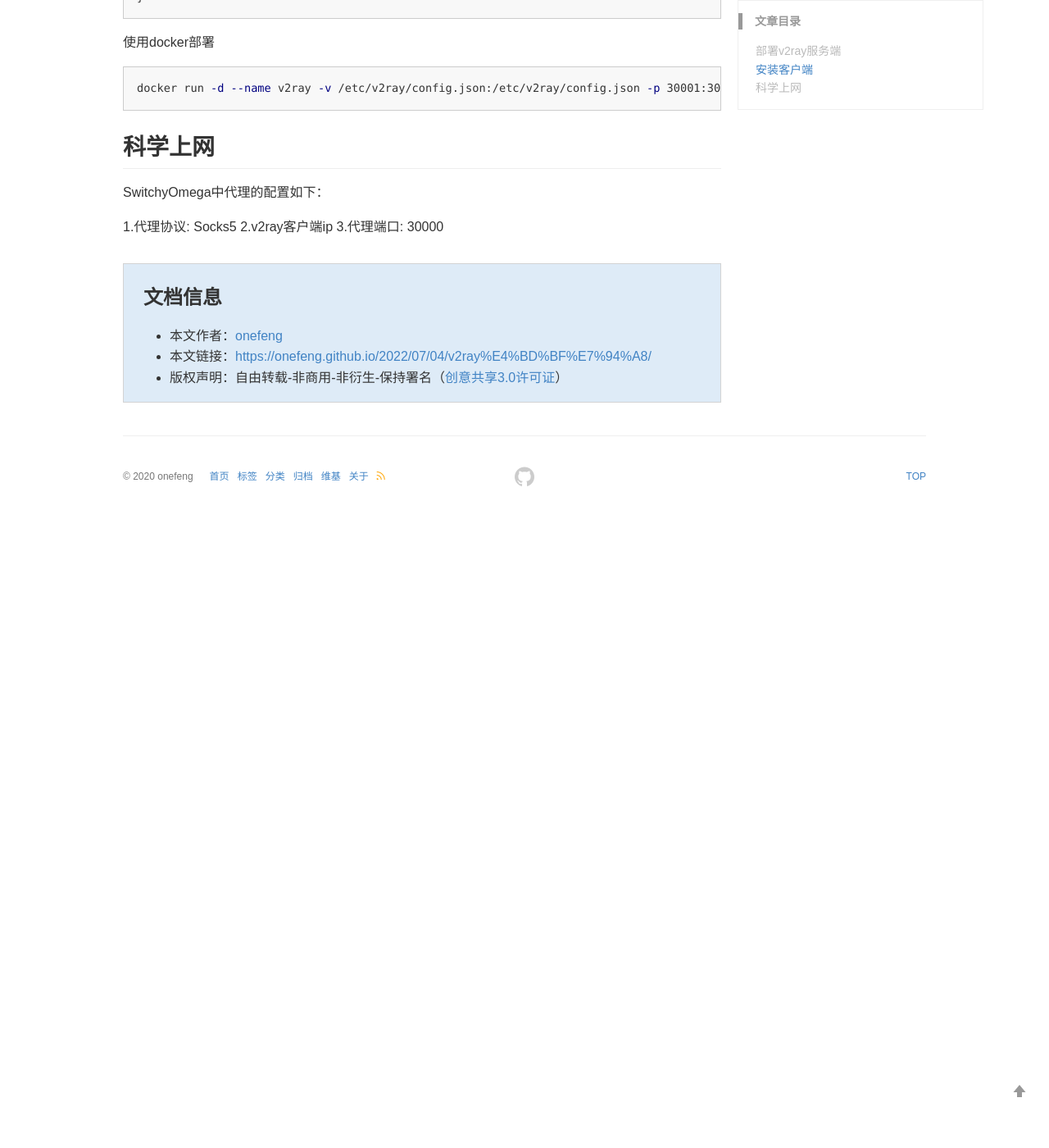
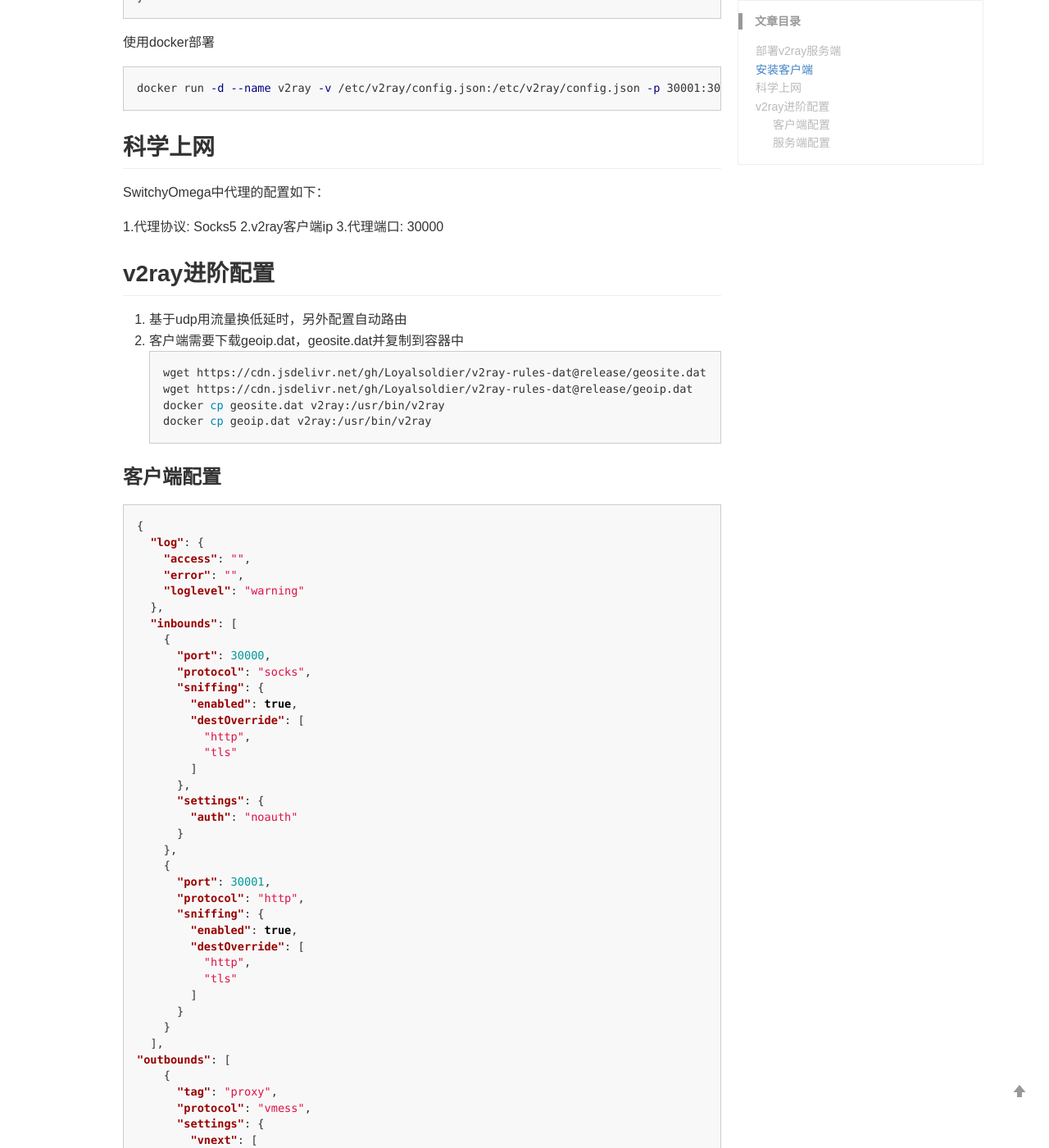
Before and after one commit to onefeng/onefeng.github.io, a Jekyll site: the page built from _posts/2022-07-04-v2ray使用.md, in a window 1280 px wide and 1400 px high, scrolled down 2241 px. Shown: the whole window at 82% size. Built offline with Jekyll 4.4.1, drawn with Linux system fonts in a browser that asks for light colours; comment, search, counter and statistics services are not loaded; before the commit the page ends 2871 px from its top, so only the background shows below that; some of the changed text lies outside the part shown.

````diff
--- a/_posts/2022-07-04-v2ray使用.md
+++ b/_posts/2022-07-04-v2ray使用.md
@@ -123,3 +123,185 @@ SwitchyOmega中代理的配置如下：
 1.代理协议: Socks5
 2.v2ray客户端ip
 3.代理端口: 30000
+
+## v2ray进阶配置
+
+1. 基于udp用流量换低延时，另外配置自动路由
+2. 客户端需要下载geoip.dat，geosite.dat并复制到容器中
+```shell
+wget https://cdn.jsdelivr.net/gh/Loyalsoldier/v2ray-rules-dat@release/geosite.dat
+wget https://cdn.jsdelivr.net/gh/Loyalsoldier/v2ray-rules-dat@release/geoip.dat
+docker cp geosite.dat v2ray:/usr/bin/v2ray
+docker cp geoip.dat v2ray:/usr/bin/v2ray
+```
+
+### 客户端配置
+
+```json
+{
+  "log": {
+    "access": "",
+    "error": "",
+    "loglevel": "warning"
+  },
+  "inbounds": [
+    {
+      "port": 30000,
+      "protocol": "socks",
+      "sniffing": {
+        "enabled": true,
+        "destOverride": [
+          "http",
+          "tls"
+        ]
+      },
+      "settings": {
+        "auth": "noauth"
+      }
+    },
+    {
+      "port": 30001,
+      "protocol": "http",
+      "sniffing": {
+        "enabled": true,
+        "destOverride": [
+          "http",
+          "tls"
+        ]
+      }
+    }
+  ],
+"outbounds": [
+    {
+      "tag": "proxy",
+      "protocol": "vmess",
+      "settings": {
+        "vnext": [
+          {
+            "address": "2.35.231.61",
+            "port": 52346,
+            "users": [
+              {
+                "id": "bcaf4ef2-b88a-43f5-b820-a2f45af55ba5",
+                "alterId": 64
+              }
+            ]
+          }
+        ]
+      },
+      "streamSettings": {
+        "network": "kcp",
+        "kcpSettings": {
+          "uplinkCapacity": 50,
+          "downlinkCapacity": 100,
+          "congestion": true,
+          "header": {
+            "type": "srtp"
+          }
+        }
+      }
+    },
+    {
+      "tag": "direct",
+      "protocol": "freedom",
+      "settings": {}
+    }
+  ],
+"routing": {
+    "domainStrategy": "IPIfNonMatch",
+    "domainMatcher": "mph",
+    "rules": [
+      {
+        "type": "field",
+        "outboundTag": "direct",
+        "protocol": [
+          "bittorrent"
+        ]
+      },
+      {
+        "type": "field",
+        "outboundTag": "proxy",
+        "domain": [
+          "full:www.icloud.com",
+          "domain:icloud-content.com",
+          "geosite:google"
+        ]
+      },
+      {
+        "type": "field",
+        "outboundTag": "direct",
+        "domain": [
+          "geosite:tld-cn",
+          "geosite:icloud",
+          "geosite:category-games@cn"
+        ]
+      },
+      {
+        "type": "field",
+        "outboundTag": "proxy",
+        "domain": [
+          "geosite:geolocation-!cn"
+        ]
+      },
+      {
+        "type": "field",
+        "outboundTag": "direct",
+        "domain": [
+          "geosite:cn",
+          "geosite:private"
+        ]
+      },
+      {
+        "type": "field",
+        "outboundTag": "direct",
+        "ip": [
+          "geoip:cn",
+          "geoip:private"
+        ]
+      },
+      {
+        "type": "field",
+        "outboundTag": "proxy",
+        "network": "tcp,udp"
+      }
+    ]
+  }
+}
+```
+
+### 服务端配置
+
+```json
+{
+  "inbounds": [
+    {
+      "port": 52346,
+      "protocol": "vmess",
+      "settings": {
+        "clients": [
+          {
+            "id": "bcaf4ef2-b88a-43f5-b820-a2f45af55ba5",
+            "alterId": 64
+          }
+        ]
+      },
+      "streamSettings": {
+        "network": "kcp",
+        "kcpSettings": {
+          "uplinkCapacity": 50,
+          "downlinkCapacity": 100,
+          "congestion": true,
+          "header": {
+            "type": "srtp"
+          }
+        }
+      }
+    }
+  ],
+  "outbounds": [
+    {
+      "protocol": "freedom"
+    }
+  ]
+}
+```
````
Also changed, not shown: _posts/2023-08-05-nvidia驱动安装配置.md (added, +106 -0 lines), _wiki/linux.md (+23 -0 lines), images/posts/runing/img_8.png (added).
